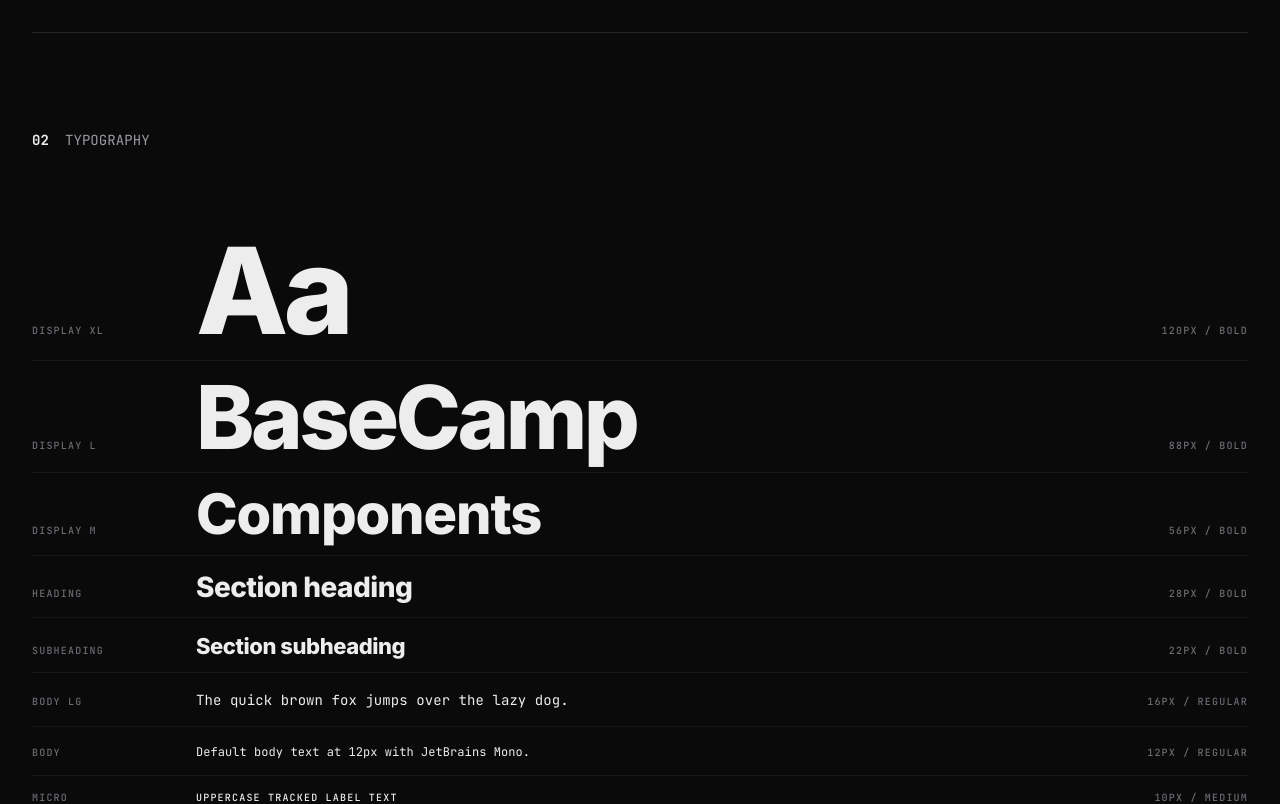
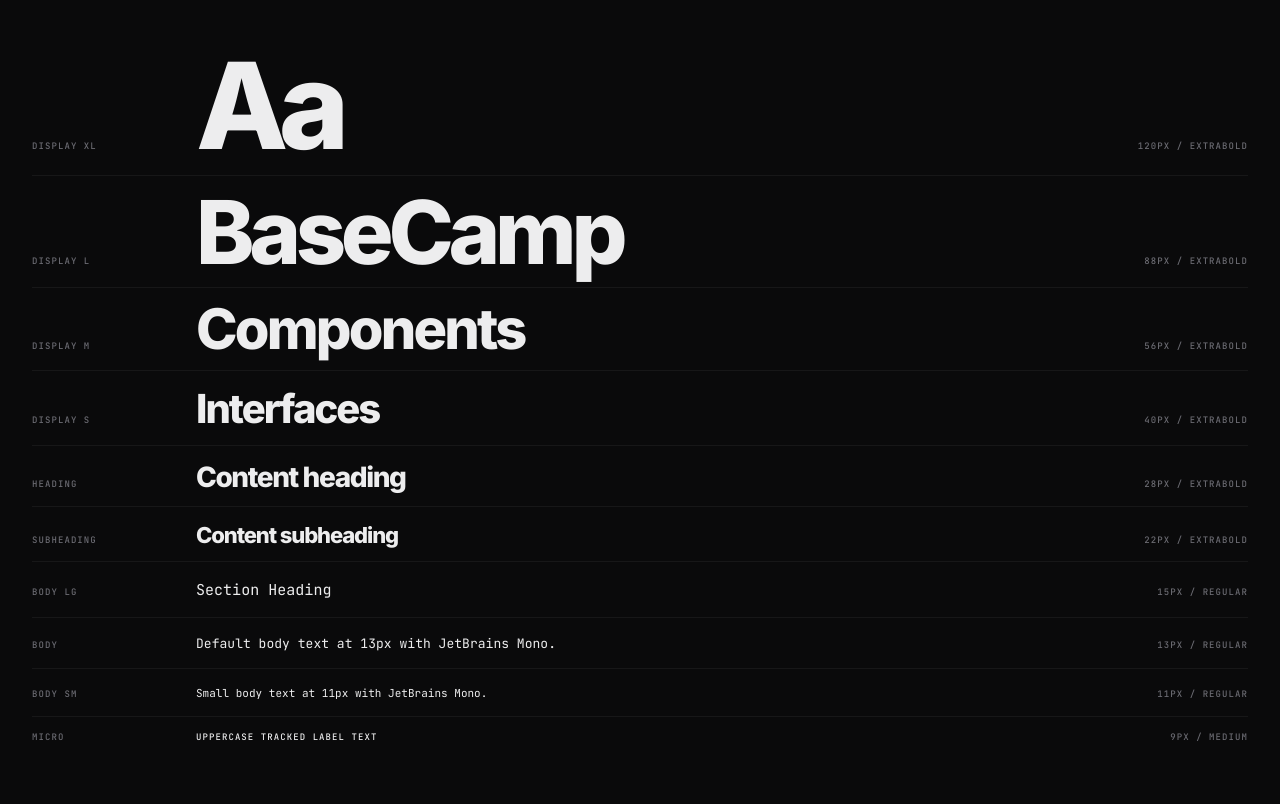
Before and after one commit to hendrikkels/basecamp, a Next.js app: page /design-system in a window 1280 px wide. Shown: the part 800-1604 px from the top of the page. Built offline with nearby package versions, Linux system fonts and the light colour scheme.

Commit message:
Tokenize and move around

```diff
--- a/src/app/design-system/page.tsx
+++ b/src/app/design-system/page.tsx
@@ -55,7 +55,7 @@
   return (
     <>
       <Container>
-        <Stack gap="8" _paddingTop="32px" _paddingBottom="80px">
+        <Stack gap="6" _paddingTop="32px" _paddingBottom="80px">
           {/* Hero */}
           <Box _paddingBottom="48px" _borderBottom="1px solid var(--rule)">
             <Box
@@ -185,7 +185,7 @@
                 Aa
               </Heading>
               <Text size="micro" color="dim" _textAlign="right">
-                120px / Bold
+                120px / Extrabold
               </Text>
             </Box>
             <Box
@@ -198,7 +198,7 @@
                 BaseCamp
               </Heading>
               <Text size="micro" color="dim" _textAlign="right">
-                88px / Bold
+                88px / Extrabold
               </Text>
             </Box>
             <Box
@@ -211,7 +211,20 @@
                 Components
               </Heading>
               <Text size="micro" color="dim" _textAlign="right">
-                56px / Bold
+                56px / Extrabold
+              </Text>
+            </Box>
+            <Box
+              className={`${styles.typographyRow} ${styles.typographyRowBordered}`}
+            >
+              <Text size="micro" color="dim">
+                Display S
+              </Text>
+              <Heading variant="display-s" level={2}>
+                Interfaces
+              </Heading>
+              <Text size="micro" color="dim" _textAlign="right">
+                40px / Extrabold
               </Text>
             </Box>
             <Box
@@ -221,10 +234,10 @@
                 Heading
               </Text>
               <Heading variant="heading" level={3}>
-                Section heading
+                Content heading
               </Heading>
               <Text size="micro" color="dim" _textAlign="right">
-                28px / Bold
+                28px / Extrabold
               </Text>
             </Box>
             <Box
@@ -234,10 +247,10 @@
                 Subheading
               </Text>
               <Heading variant="subheading" level={3}>
-                Section subheading
+                Content subheading
               </Heading>
               <Text size="micro" color="dim" _textAlign="right">
-                22px / Bold
+                22px / Extrabold
               </Text>
             </Box>
             <Box
@@ -247,10 +260,10 @@
                 Body LG
               </Text>
               <Text size="body-lg">
-                The quick brown fox jumps over the lazy dog.
+                Section Heading
               </Text>
               <Text size="micro" color="dim" _textAlign="right">
-                16px / Regular
+                15px / Regular
               </Text>
             </Box>
             <Box
@@ -260,10 +273,23 @@
                 Body
               </Text>
               <Text size="body">
-                Default body text at 12px with JetBrains Mono.
+                Default body text at 13px with JetBrains Mono.
               </Text>
               <Text size="micro" color="dim" _textAlign="right">
-                12px / Regular
+                13px / Regular
+              </Text>
+            </Box>
+            <Box
+              className={`${styles.typographyRow} ${styles.typographyRowBordered}`}
+            >
+              <Text size="micro" color="dim">
+                Body SM
+              </Text>
+              <Text size="body-sm">
+                Small body text at 11px with JetBrains Mono.
+              </Text>
+              <Text size="micro" color="dim" _textAlign="right">
+                11px / Regular
               </Text>
             </Box>
             <Box className={styles.typographyRow}>
@@ -272,7 +298,7 @@
               </Text>
               <Text size="micro">Uppercase tracked label text</Text>
               <Text size="micro" color="dim" _textAlign="right">
-                10px / Medium
+                9px / Medium
               </Text>
             </Box>
           </Stack>
--- a/src/components/custom/Heading/Heading.module.css
+++ b/src/components/custom/Heading/Heading.module.css
@@ -8,7 +8,7 @@
   font-size: var(--fs-display-xl);
   font-weight: var(--fw-extrabold);
   line-height: 0.92;
-  letter-spacing: var(--ls-tight);
+  letter-spacing: var(--ls-xx-tight);
 }
 
 .displayL {
--- a/src/components/custom/Navbar/Navbar.module.css
+++ b/src/components/custom/Navbar/Navbar.module.css
@@ -27,7 +27,7 @@
 .brand {
   font-family: var(--display);
   font-size: var(--fs-body-lg);
-  letter-spacing: var(--ls-tight-sm);
+  letter-spacing: var(--ls-xx-tight);
   text-transform: none;
   display: inline-flex;
   align-items: center;
--- a/src/components/custom/Text/Text.module.css
+++ b/src/components/custom/Text/Text.module.css
@@ -12,6 +12,12 @@
 
 .body {
   font-size: var(--fs-body);
+  line-height: 1.55;
+  letter-spacing: var(--ls-normal);
+}
+
+.bodySm {
+  font-size: var(--fs-body-sm);
   line-height: 1.55;
   letter-spacing: var(--ls-normal);
 }
--- a/src/components/custom/Text/Text.tsx
+++ b/src/components/custom/Text/Text.tsx
@@ -5,7 +5,7 @@
 import type { PrimitiveProps } from "@/components/primitives";
 import styles from "./Text.module.css";
 
-export type TextSize = "body-lg" | "body" | "micro";
+export type TextSize = "body-lg" | "body" | "body-sm" | "micro";
 export type TextWeight = "light" | "regular" | "medium" | "semibold" | "bold";
 export type TextColor = "default" | "muted" | "dim" | "faint" | "primary" | "secondary" | "danger" | "warn" | "info" | "success";
 export type TextAlign = "left" | "center" | "right";
@@ -22,6 +22,7 @@
 const sizeClasses: Record<TextSize, string> = {
   "body-lg": styles.bodyLg,
   "body": styles.body,
+  "body-sm": styles.bodySm,
   "micro": styles.micro,
 };
 
--- a/src/styles/tokens.css
+++ b/src/styles/tokens.css
@@ -83,9 +83,10 @@
     --fs-display-s: 40px;
     --fs-heading: 28px;
     --fs-subheading: 22px;
-    --fs-body-lg: 14px;
-    --fs-body: 12px;
-    --fs-micro: 10px;
+    --fs-body-lg: 15px;
+    --fs-body: 13px;
+    --fs-body-sm: 11px;
+    --fs-micro: 9px;
 
     /* Font sizes — mobile responsive */
     --fs-display-xl-mobile: 48px;
@@ -104,11 +105,11 @@
     --fw-extrabold: 800;
 
     /* Letter spacing tokens (use these rather than ad-hoc values) */
-    --ls-xx-tight: -0.1em; /* very tight, display/large headings */
-    --ls-tight: -0.04em; /* tight */
-    --ls-tight-sm: -0.02em; /* slightly tight */
-    --ls-normal: 0.005em; /* default small tracking */
-    --ls-medium: 0.04em; /* medium tracking */
+    --ls-xx-tight: -0.08em; /* very tight, display/large headings */
+    --ls-tight: -0.06em; /* tight */
+    --ls-tight-sm: -0.05em; /* slightly tight */
+    --ls-normal: 0.002em; /* default small tracking */
+    --ls-medium: 0.06em; /* medium tracking */
     --ls-wide: 0.12em; /* wide tracking */
 
     /* Radii -------------------------------------------- */
```
